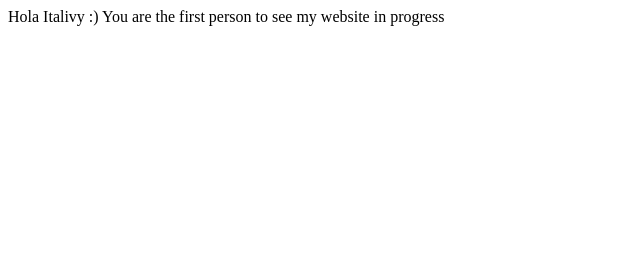
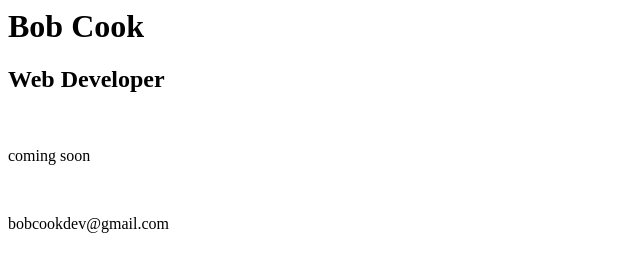
Before and after one commit to bcbane/portfolio, a plain HTML site: page index.html in a window 1280 px wide. Shown: the whole page, without its empty margins (0-640 px from the left). Drawn offline with Linux system fonts and the light colour scheme.

Commit message:
placeholder content

```diff
--- a/index.html
+++ b/index.html
@@ -1,3 +1,10 @@
-Hola Italivy :)
-
-You are the first person to see my website in progress
+<h1>Bob Cook</h1>
+<h2>Web Developer</h2>
+<br>
+<p>
+  coming soon
+</p>
+<br>
+<p>
+  bobcookdev@gmail.com
+</p>
```
